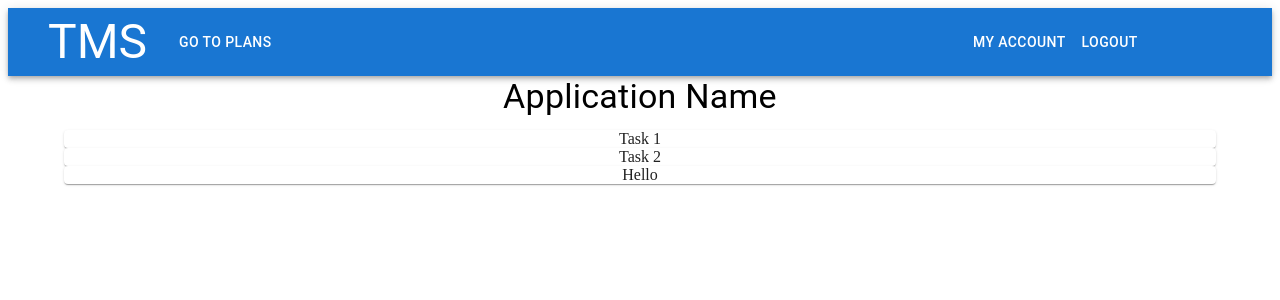
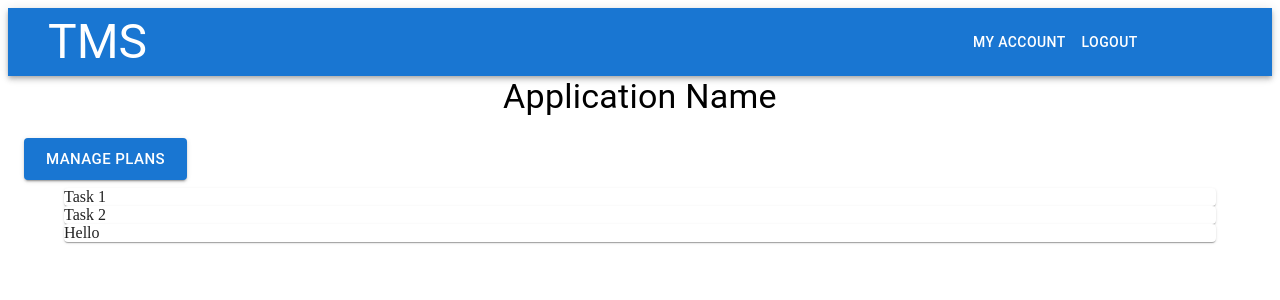
Before and after one commit to JY-Toh/TMS_Frontend, a React (Create React App) app: page /tasklist in a window 1280 px wide. Shown: the top 300 px of the page. Built offline with nearby package versions, Linux system fonts and the light colour scheme.

Commit message:
Update Task List interface

```diff
--- a/src/Components/Header.js
+++ b/src/Components/Header.js
@@ -63,14 +63,14 @@ function Header() {
               TMS
             </Typography>
           </Button>
-          <Button
+          {/* <Button
             variant="Contained"
             onClick={() => {
               navigate("/manageplans")
             }}
           >
             Go to Plans
-          </Button>
+          </Button> */}
           <Box sx={{ position: "absolute", right: "10%" }}>
             {isAdmin && (
               <Button color="inherit" onClick={manageUsers}>
--- a/src/User/EditApp.js
+++ b/src/User/EditApp.js
@@ -50,15 +50,6 @@ function EditApp(props) {
   const save = async () => {
     try {
       const App_Acronym = app.App_Acronym
-      // console.log("first IF" + JSON.stringify(inputs))
-      // if (!inputs.email && !inputs.grouplist && inputs.password === user.grouplist) {
-      //   toast.success("Nothing changed", {
-      //     autoclose: 1000
-      //   })
-      // }
-
-      // if (inputs.App_startDate !== inputs.App_startDate || inputs.App_endDate !== inputs.App_endDate || inputs.App_Description !== inputs.App_Description || inputs.App_permit_create !== inputs.App_permit_create || inputs.App_permit_Open !== inputs.App_permit_Open || inputs.App_permit_toDoList !== inputs.App_permit_toDoList || inputs.App_permit_Doing !== inputs.App_permit_Doing || inputs.App_permit_Done !== inputs.App_permit_Done) {
-      console.log(inputs)
       const response = await Axios.post(`http://localhost:8000/updateApp/${App_Acronym}`, inputs, config)
       if (response) {
         console.log(response)
@@ -87,8 +78,11 @@ function EditApp(props) {
     setEditing(false)
   }
 
-  const goApp = () => {
-    navigate("/tasklist")
+  const goApp = (app={app}) => {
+    // const app = { app }
+    // return (
+      navigate("/tasklist")
+    // )
   }
 
   return (
--- a/src/User/TaskList.js
+++ b/src/User/TaskList.js
@@ -5,13 +5,15 @@ import React, { useState } from "react"
 import Box from "@mui/material/Box"
 // import Container from "@mui/material/Container"
 // import Typography from "@mui/material/Typography"
-import { Container, Paper, Typography } from "@mui/material"
+import { Button, Container, Paper, Typography } from "@mui/material"
+import { useNavigate } from "react-router-dom"
 
 import Header from "../Components/Header"
 // import EditApp from "./EditApp"
 // import AddApp from "./AddApp"
 
 function TaskList() {
+  const navigate = useNavigate()
   const token = Cookies.get("jwtToken")
   const config = { headers: { Authorization: "Bearer " + token } }
 
@@ -33,6 +35,19 @@ function TaskList() {
         <Typography variant="h4" gutterBottom>
           Application Name
         </Typography>
+      </Container>
+      <Box sx={{ py: 1, px: 2 }}>
+        <Button
+          variant="contained"
+          size="large"
+          onClick={() => {
+            navigate("/manageplans")
+          }}
+        >
+          Manage Plans
+        </Button>
+      </Box>
+      <Container>
         <Box display="inline" maxWidth="20px">
           <Paper>Task 1</Paper>
         </Box>
@@ -41,6 +56,17 @@ function TaskList() {
         </Box>
         <Paper>Hello</Paper>
       </Container>
+
+      {/* </Container> */}
+      {/* <Button
+        variant="Contained"
+        sx={{ backgroundColor: "#8203FA" }}
+        onClick={() => {
+          navigate("/manageplans")
+        }}
+      >
+        Go to Plans
+      </Button> */}
     </>
   )
 }
```
